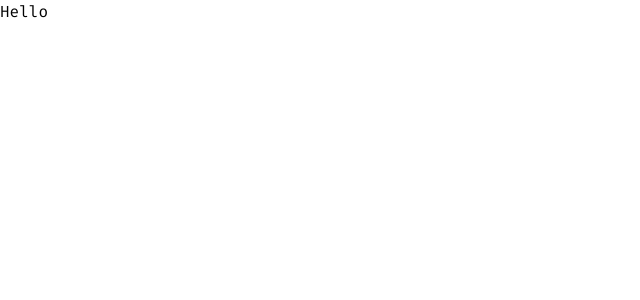
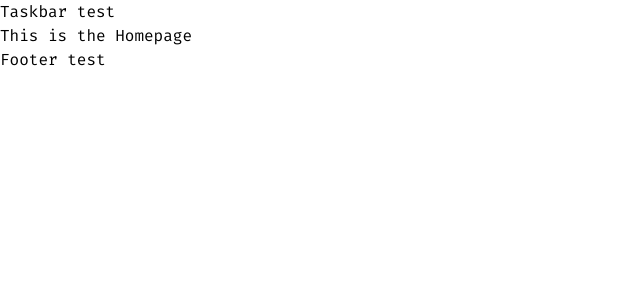
Before and after one commit to chris911e/portfolio-frontend, a React (Vite) app: page / in a window 1280 px wide. Shown: the top 300 px of the page, without its empty margins (0-640 px from the left). Built offline with nearby package versions, Linux system fonts and the light colour scheme.

Commit message:
feat: react router integration

```diff
--- a/package.json
+++ b/package.json
@@ -11,8 +11,10 @@
   },
   "dependencies": {
     "@tailwindcss/vite": "^4.1.18",
+    "create-react-router": "^7.13.0",
     "react": "^19.2.0",
     "react-dom": "^19.2.0",
+    "react-router": "^7.13.0",
     "tailwindcss": "^4.1.18"
   },
   "devDependencies": {
--- a/src/App.tsx
+++ b/src/App.tsx
@@ -1,14 +1,20 @@
+import { BrowserRouter, Route, Routes } from 'react-router'
 import './App.css'
+import Layout from './components/Layout/Layout'
+import Home from './pages/Home'
 
-function App() {
-
+export default function App() {
   return (
     <div style={{
       fontFamily: "Fira Code"
     }}>
-      Hello
+        <BrowserRouter>
+            <Routes>
+                <Route path='/' element={<Layout />}>
+                  <Route index element={<Home />} />
+                </Route>
+            </Routes>
+        </BrowserRouter>
     </div>
   )
 }
-
-export default App
--- /dev/null
+++ b/src/components/Layout/Layout.tsx
@@ -0,0 +1,15 @@
+import { Outlet } from "react-router";
+
+export default function Layout() {
+    return(
+        <div>
+            <div>
+                Taskbar test
+            </div>
+            <Outlet />
+            <div>
+                Footer test
+            </div>
+        </div>
+    )
+}
--- /dev/null
+++ b/src/pages/Home.tsx
@@ -0,0 +1,7 @@
+export default function Home() {
+    return(
+        <>
+            This is the Homepage
+        </>
+    )
+}
```
Also changed, not shown: src/App.css (line endings or trailing spaces), 1 other file (tests, documents, lock files or other folders).
